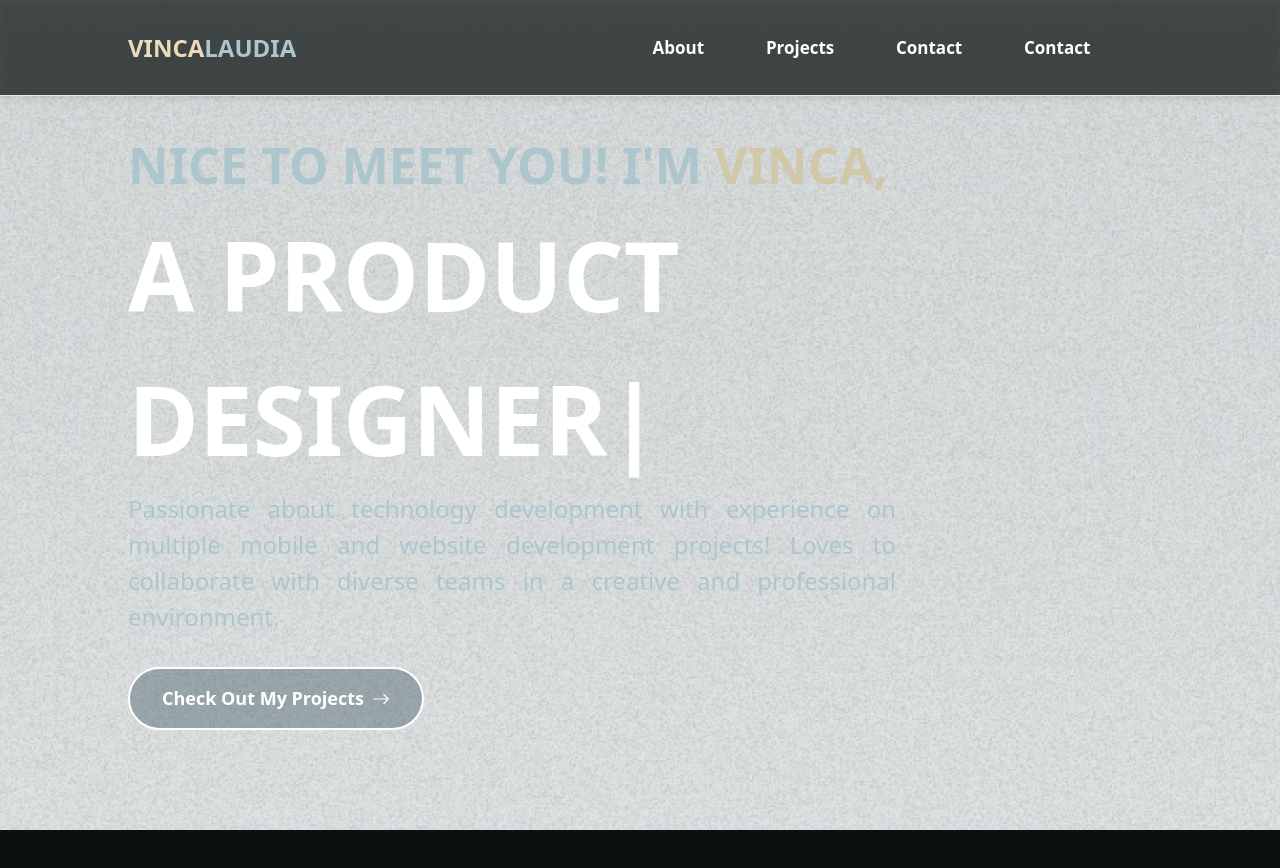
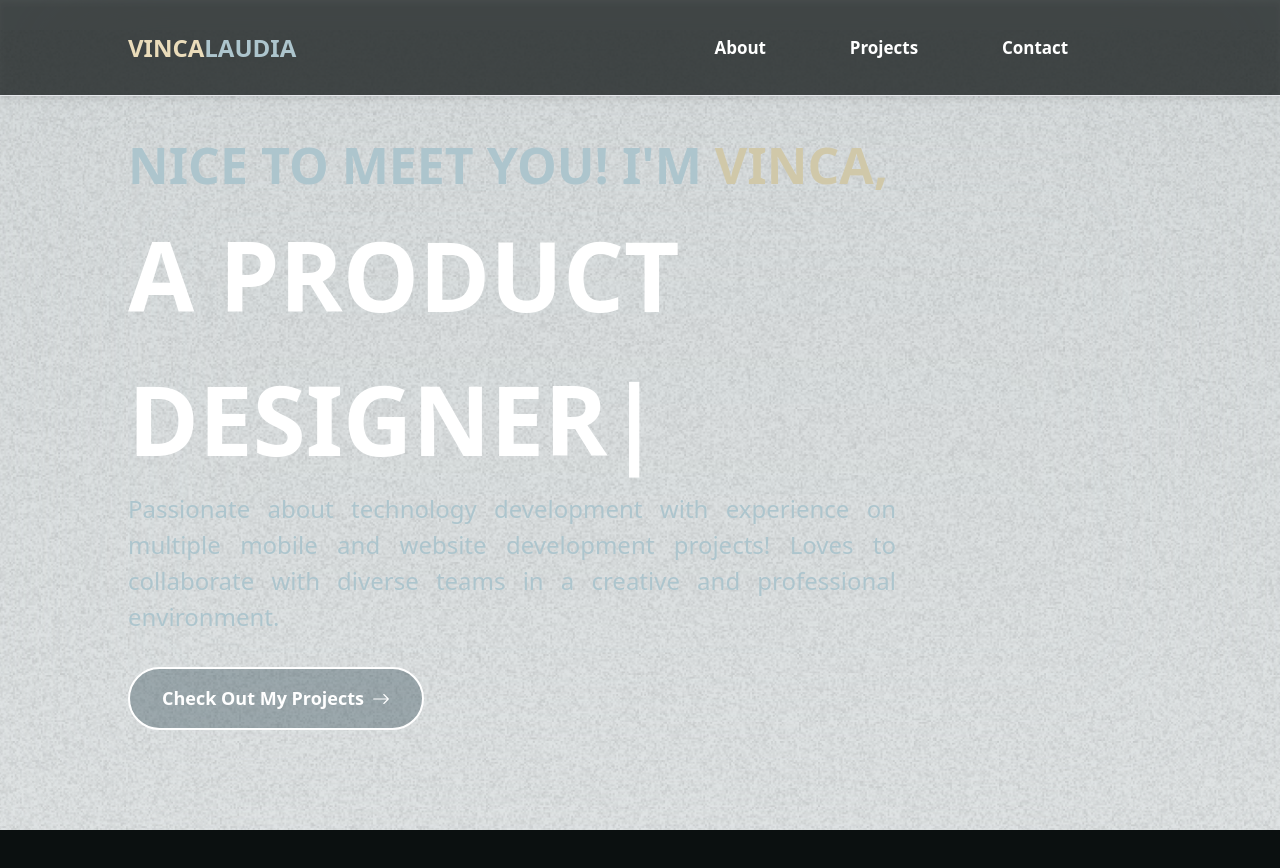
Before and after one commit to vincalaudia/portofolio-vinca, a Next.js app: page / in a window 1280 px wide. Shown: the top 868 px of the page. Built offline with nearby package versions, Linux system fonts and the light colour scheme.

Commit message:
minor edit on spacing

```diff
--- a/Components/Nav.tsx
+++ b/Components/Nav.tsx
@@ -26,8 +26,7 @@ const Nav = ({ openNav }: Props) => {
         <a href="#Footer" className="nav-link">
           Contact
         </a>
-        <div className="nav-link">Contact</div>
-        <div className="nav-link hidden">O</div>
+        {/* <div className="nav-link">O</div> */}
         <div onClick={openNav}>
           <Bars3Icon className="w-[2rem] md:hidden h-[2rem] cursor-pointer text-white" />
         </div>
```
